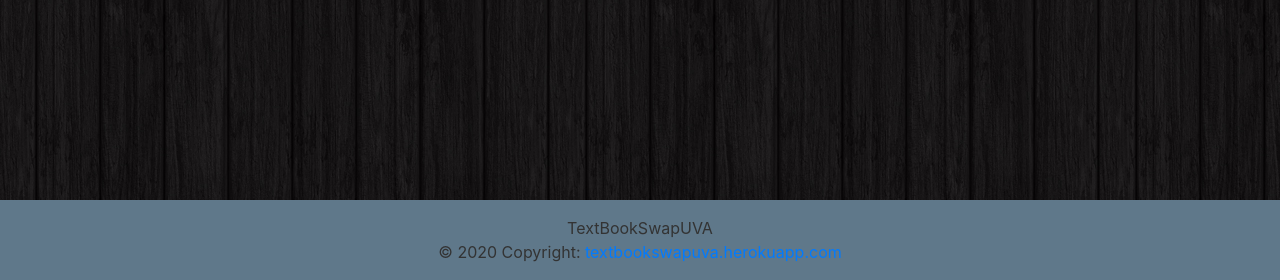
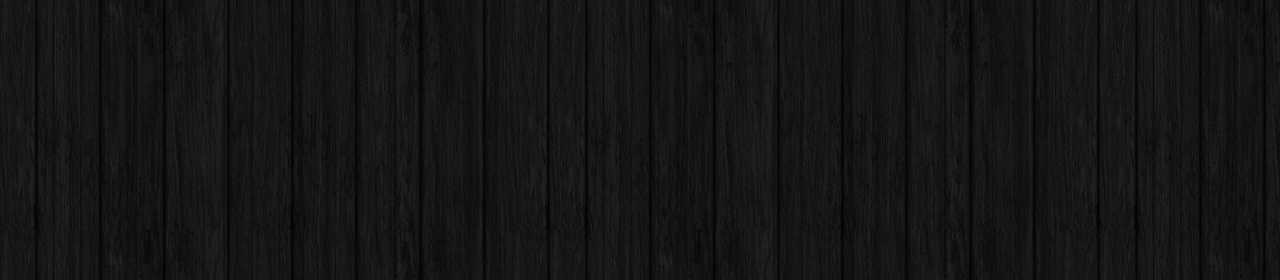
Before and after one commit to jonahweissman/cs3240-textbook-swap, a Django app: page /addListing in a window 1280 px wide. Shown: the part 520-800 px from the top of the page. Run offline with Django 3.2, Linux system fonts and the light colour scheme; parts of the project's set-up code (start-up, migrations or seed data) failed here and were passed over; some libraries are stand-ins or nearby versions.

Commit message:
Remove footer

```diff
--- a/marketplace/templates/marketplace/base.html
+++ b/marketplace/templates/marketplace/base.html
@@ -56,18 +56,6 @@
             {% block content %}{% endblock %}
       </main>
 
-  <!-- Footer -->
-  <footer id = "footer" class="page-footer font-small blue">
-    <!-- Copyright -->
-    <div class="footer-copyright text-center py-3 bg-steel">
-    TextBookSwapUVA <br>
-    © 2020 Copyright:
-      <a href="http://textbookswapuva.herokuapp.com/"> textbookswapuva.herokuapp.com</a>
-    </div>
-    <!-- Copyright -->
-  </footer>
-  <!-- Footer -->
-
   <!-- Optional JavaScript -->
   <!-- jQuery first, then Popper.js, then Bootstrap JS -->
       <script src="https://code.jquery.com/jquery-3.2.1.slim.min.js" integrity="sha384-KJ3o2DKtIkvYIK3UENzmM7KCkRr/rE9/Qpg6aAZGJwFDMVNA/GpGFF93hXpG5KkN" crossorigin="anonymous"></script>
```
